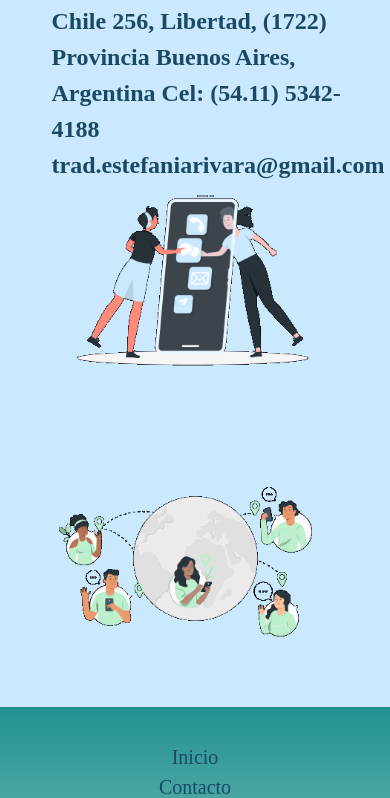
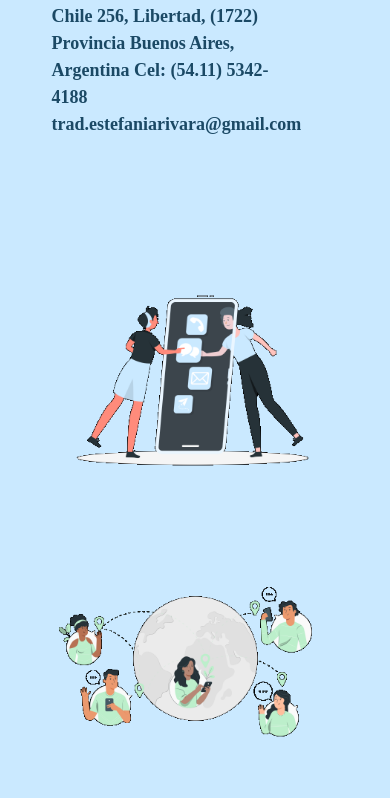
Before and after one commit to Andrea-Laurino/eR-Translation, a website: page paginas/contacto.html in a window 390 px wide. Shown: the part 1124-1922 px from the top of the page. Drawn offline with nearby package versions, Linux system fonts and the light colour scheme; files whose address does not match are found by name.

Commit message:
ajuste scroll

```diff
--- a/scss/_contacto.scss
+++ b/scss/_contacto.scss
@@ -18,9 +18,9 @@
     display: flex;
     flex-direction: column;
     p{
-       @include sizes ($colorPrincipal, 10px, left, 600, 5px);
+       @include sizes ($colorPrincipal, 15px, left, 600, 5px);
         font-family: 'Source Serif Pro', serif;
-        width: 100%;
+        width: 80%;
         height: 150px;
     }
 }
--- a/scss/mediaquerys.scss
+++ b/scss/mediaquerys.scss
@@ -102,7 +102,7 @@
         font-size: 40px;
     }
     .contacto{
-        height: 100px;
+        height: 200px;
         p{
              font-size: medium;
         }
@@ -117,7 +117,7 @@
     }
     .contacto{
         p{
-            font-size: x-large;
+            font-size: large;
         }
     }
 }
```
Also changed, not shown: css/main.css.
